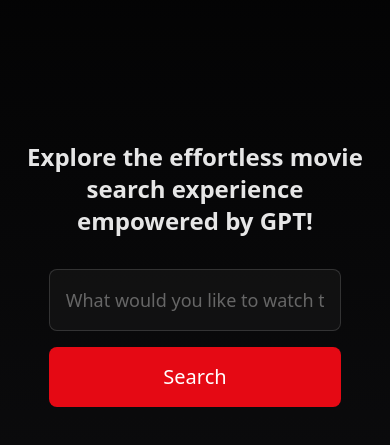
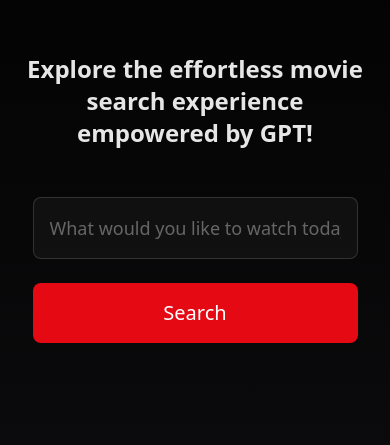
Before and after one commit to Praneepkumar/NetflixGPT, a React (Vite) app: page /browse/gpt-search in a window 390 px wide. Shown: the part 235-680 px from the top of the page. Built offline with nearby package versions, Linux system fonts and the light colour scheme; no server answers.

Commit message:
Responsiveness fixes

```diff
--- a/src/components/GPT-components/GPTSearch.js
+++ b/src/components/GPT-components/GPTSearch.js
@@ -8,13 +8,13 @@
   const { gptSearchResults } = useSelector((store) => store.gpt);
   return (
     <div className='relative w-full min-h-screen bg-gradient-to-b from-black to-[#0d0d0f]'>
-      <div className='pt-80 md:pt-44'>
-        <div className={!gptSearchResults && "pt-14 md:pt-8"}>
+      <div className='pt-72 pb-14 md:pt-44'>
+        <div className={!gptSearchResults && " md:pt-8"}>
           <h2
             className={
               language === "telugu"
-                ? "text-center px-4 md:px-8 text-2xl md:text-2xl font-semibold mb-8 md:mb-12 text-[#e6e6e6]"
-                : "text-center px-4 md:px-8 text-2xl md:text-3xl font-semibold mb-8 md:mb-12 text-[#e6e6e6]"
+                ? "text-center px-4 md:px-8 text-2xl md:text-2xl font-semibold mb-12 md:mb-12 text-[#e6e6e6]"
+                : "text-center px-4 md:px-8 text-2xl md:text-3xl font-semibold mb-12 md:mb-12 text-[#e6e6e6]"
             }>
             {LANGUAGE_CONFIG[language].heading}
           </h2>
--- a/src/components/GPT-components/GPTSearchBar.js
+++ b/src/components/GPT-components/GPTSearchBar.js
@@ -51,7 +51,7 @@
   };
   return (
     <>
-      <div className='flex flex-col  w-3/4 md:p-0 md:w-10/12 mx-auto md:grid md:grid-cols-12 gap-4'>
+      <div className='flex flex-col  w-10/12 md:p-0 md:w-10/12 mx-auto md:grid md:grid-cols-12 gap-6'>
         <div className='relative col-span-10'>
           {inputText && (
             <svg
--- a/src/components/browse-components/MovieCard.js
+++ b/src/components/browse-components/MovieCard.js
@@ -4,7 +4,7 @@
 const MovieCard = ({ posterPath, movieTitle }) => {
   if (!posterPath) return null;
   return (
-    <div className='w-[14rem] md:w-48'>
+    <div className='w-[14rem] md:w-[14.5rem]'>
       <img
         src={IMG_PATH + posterPath}
         alt={movieTitle}
--- a/src/components/browse-components/MovieCatagories.js
+++ b/src/components/browse-components/MovieCatagories.js
@@ -23,7 +23,7 @@
       <div className='relative mb-8 w-full'>
         <div
           ref={movieContainer}
-          className='flex  mx-auto overflow-x-hidden relative scroll-smooth'>
+          className='flex w-screen px-5 overflow-x-hidden relative scroll-smooth'>
           <div className='flex gap-3 md:gap-2 '>
             {movies.map((movie) => (
               <MovieCard
@@ -35,7 +35,7 @@
           </div>
         </div>
         <div
-          className='absolute left-0 top-0 px-2 h-full bg-gradient-to-r from-black flex items-center'
+          className='absolute left-0 top-0 px-1 h-full bg-gradient-to-r from-black flex items-center'
           onClick={() => handleBtnScroll("prev")}>
           <button className='flex items-center'>
             <svg
@@ -50,7 +50,7 @@
           </button>
         </div>
         <div
-          className='absolute right-0 top-0 px-2 h-full bg-gradient-to-l from-black  flex items-center'
+          className='absolute right-0 top-0 px-1 h-full bg-gradient-to-l from-black  flex items-center'
           onClick={() => handleBtnScroll("next")}>
           <button className='flex items-center'>
             <svg
--- a/src/utils/util-components/ButtonSmall.js
+++ b/src/utils/util-components/ButtonSmall.js
@@ -11,8 +11,8 @@
     <button
       className={
         outlined
-          ? `border border-${outlined} text-${textColor} text-xl md:text-base rounded-md px-5 py-2 hover:bg-${hoverBackground}`
-          : `bg-[${background}] text-${textColor} text-xl md:text-base rounded-lg px-5 py-2 hover:bg-[#c9121b]`
+          ? `border border-${outlined} text-${textColor} text-base md:text-base rounded-md px-5 py-2 hover:bg-${hoverBackground}`
+          : `bg-[${background}] text-${textColor} text-base md:text-base rounded-lg px-5 py-2 hover:bg-[#c9121b]`
       }>
       {children}
     </button>
```
